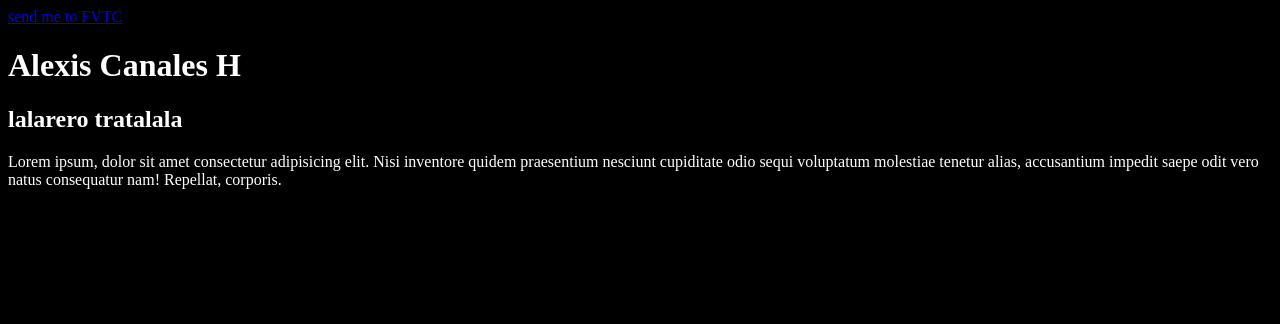
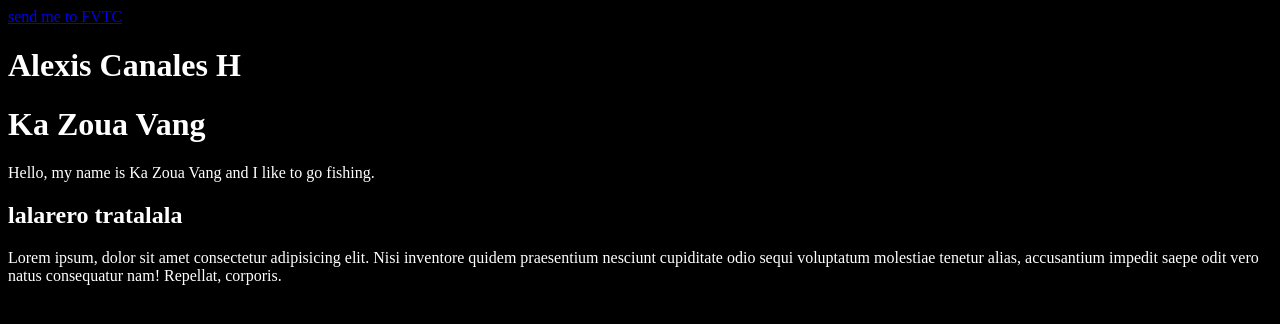
Before and after one commit to alekamaster/AlexisCH-assignment-4, a plain HTML site: page index.html in a window 1280 px wide. Drawn offline with Linux system fonts and the light colour scheme.

Commit message:
Added my name and info

```diff
--- a/index.html
+++ b/index.html
@@ -23,7 +23,8 @@
     <!-- changes for assigment 4 -->
    <h1>Alexis Canales H</h1>
       <!-- ____ -->
-
+    <h1>Ka Zoua Vang</h1>
+        <p>Hello, my name is Ka Zoua Vang and I like to go fishing.</p>
    <h2>lalarero tratalala</h2>
     <p>Lorem ipsum, dolor sit amet consectetur adipisicing elit. Nisi inventore quidem praesentium nesciunt cupiditate odio sequi voluptatum molestiae tenetur alias, accusantium impedit saepe odit vero natus consequatur nam! Repellat, corporis.</p>
    </main>
```
